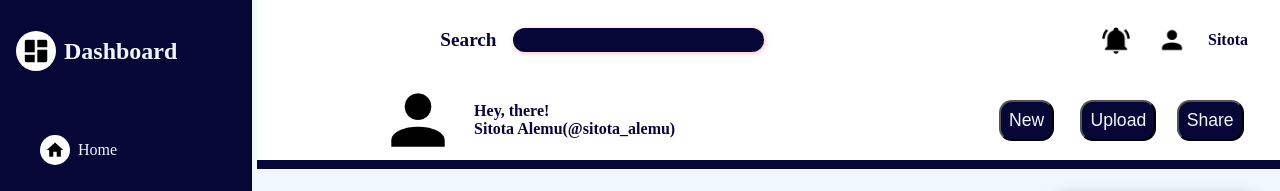
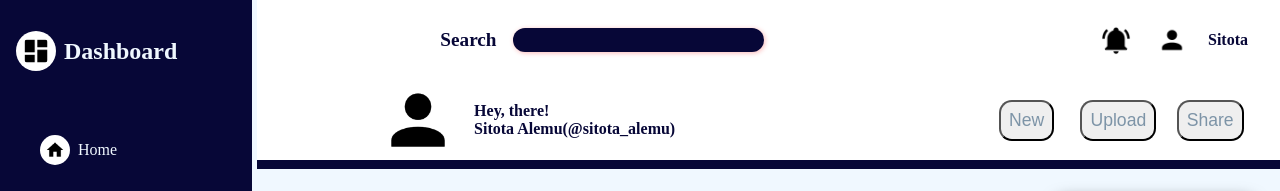
Before and after one commit to Uwancha/dashboard, a plain HTML site: page index.html in a window 1280 px wide. Shown: the top 191 px of the page. Drawn offline with Linux system fonts and the light colour scheme.

Commit message:
Improve UX

```diff
--- a/style.css
+++ b/style.css
@@ -143,15 +143,16 @@ input {
 button {
     font-size: 1.1rem;
     padding: .5rem;
-    background-color: rgb(7, 7, 55);
-    color: aliceblue;
+    /* border: solid 2px aliceblue; */
+    color: rgb(125, 148, 167);
     border-radius: .8rem;
 
 }
 
 button:hover {
     text-shadow: 1px 1px aliceblue;
-    border: solid 2px aliceblue;
+    background-color: rgb(7, 7, 55);
+    color: aliceblue;
 }
 
 
```
Lines whose indentation alone changed are shown as unchanged.
